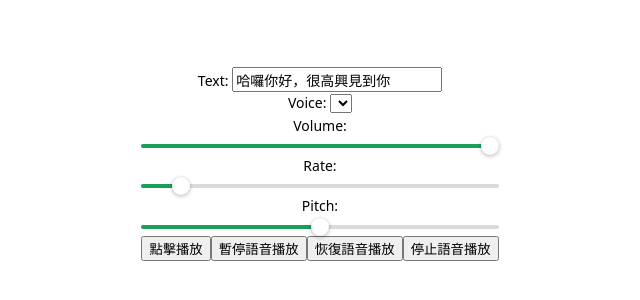
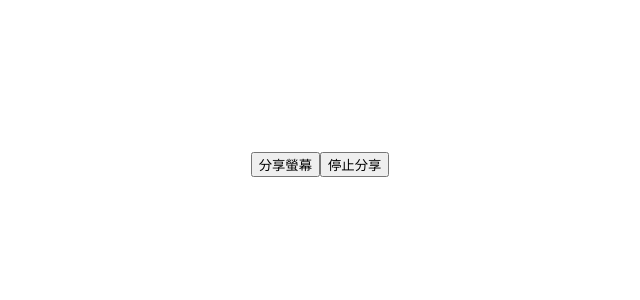
Before and after one commit to Dylan0916/test-vue, a Vue app: page / in a window 1280 px wide. Shown: the part 236-536 px from the top of the page, without its empty margins (320-960 px from the left). Built offline with nearby package versions, Linux system fonts and the light colour scheme.

Commit message:
feat: ScreenCapture api

```diff
--- a/src/components/Test.vue
+++ b/src/components/Test.vue
@@ -1,6 +1,7 @@
 <template>
   <!-- <SpeechRecognition /> -->
-  <SpeechSynthesisUtterance />
+  <!-- <SpeechSynthesisUtterance /> -->
+  <ScreenCapture />
 </template>
 
 <script setup lang="ts">
@@ -8,6 +9,7 @@ import { ref, reactive, computed, watch } from 'vue'
 
 import SpeechRecognition from './js-api-demo/SpeechRecognition.vue'
 import SpeechSynthesisUtterance from './js-api-demo/SpeechSynthesisUtterance.vue'
+import ScreenCapture from './js-api-demo/ScreenCapture.vue'
 </script>
 
 <style scoped></style>
--- /dev/null
+++ b/src/components/js-api-demo/ScreenCapture.vue
@@ -0,0 +1,47 @@
+<template>
+  <div>
+    <button @click="start">分享螢幕</button>
+    <button @click="stop">停止分享</button>
+    <br />
+    <video v-show="isSharing" ref="screenVideo" autoplay class="video" />
+  </div>
+</template>
+
+<script lang="ts" setup>
+import { ref } from 'vue'
+
+const isSharing = ref(false)
+const screenVideo = ref<HTMLVideoElement | null>(null)
+
+async function start() {
+  if (!screenVideo.value) {
+    return
+  }
+
+  const stream = await navigator.mediaDevices.getDisplayMedia({
+    video: true,
+    audio: false,
+  })
+
+  screenVideo.value.srcObject = stream
+  isSharing.value = true
+}
+
+function stop() {
+  if (!screenVideo.value) {
+    return
+  }
+
+  const stream = screenVideo.value.srcObject as MediaStream
+
+  stream.getTracks().forEach((track) => track.stop())
+  isSharing.value = false
+}
+</script>
+
+<style lang="css" scoped>
+.video {
+  width: 100%;
+  height: 90dvh;
+}
+</style>
```
